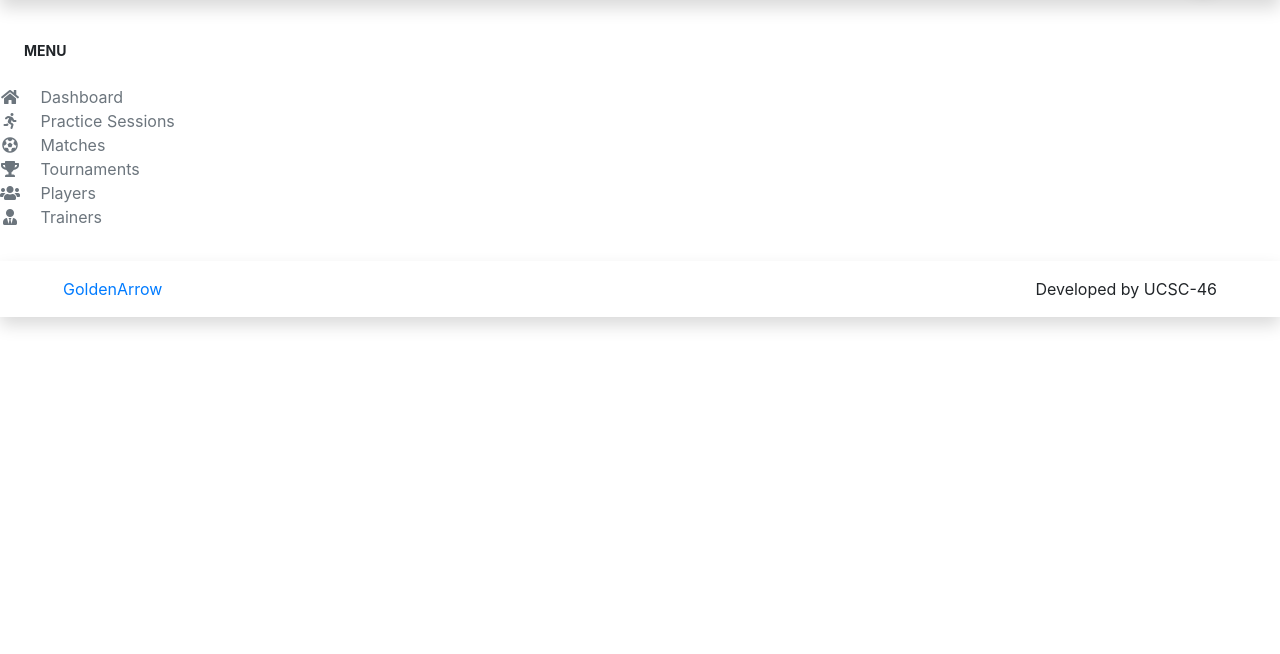
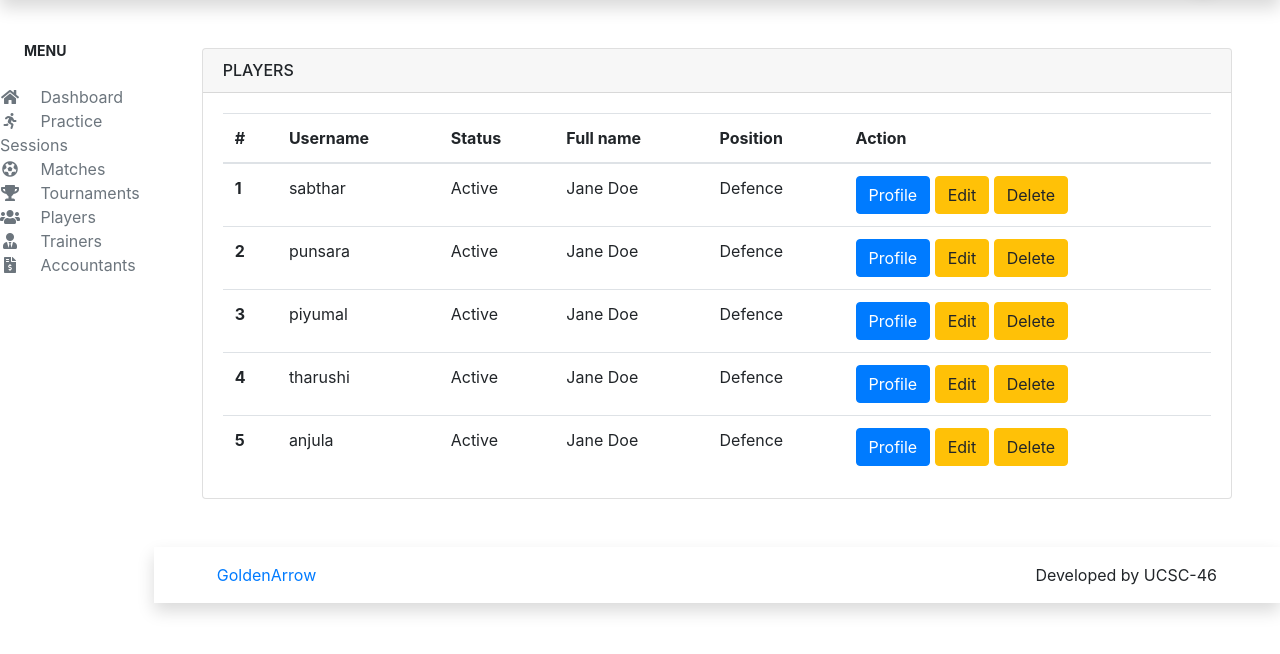
Before and after one commit to MohamedSabthar/GoldenArrow, a CodeIgniter app: page /GoldenArrow/index.php/admincontroller/viewPlayers in a window 1280 px wide. Shown: the part 72-726 px from the top of the page. Run offline with CodeIgniter, Linux system fonts and the light colour scheme; data comes from the database, SQL or seed files in the repository; some libraries are stand-ins or nearby versions.

Commit message:
Player profile page and view players page

```diff
--- a/application/controllers/AdminController.php
+++ b/application/controllers/AdminController.php
@@ -12,10 +12,12 @@
     public function index()
     {
         //setting header
-        $header = array("title"=>"Administrator",
-                        "dashboardTitle"=>"Administrator Dashboard",
-                        "userName"=>"Administrator Name",
-                        "userRole"=>"Administrator");
+        $header = array(
+            "title" => "Administrator",
+            "dashboardTitle" => "Administrator Dashboard",
+            "userName" => "Administrator Name",
+            "userRole" => "Administrator"
+        );
 
         $data['active'] = 'dashboard';
 
@@ -35,10 +37,12 @@
     public function viewPracticeSessions()
     {
         //setting header
-        $header = array("title"=>"Practice Sessions",
-                        "dashboardTitle"=>"Administrator Dashboard",
-                        "userName"=>"Administrator Name",
-                        "userRole"=>"Administrator");
+        $header = array(
+            "title" => "Practice Sessions",
+            "dashboardTitle" => "Administrator Dashboard",
+            "userName" => "Administrator Name",
+            "userRole" => "Administrator"
+        );
 
         $data['active'] = 'practice_sessions';
 
@@ -58,10 +62,12 @@
     public function viewMatches()
     {
         //setting header
-        $header = array("title"=>"Matches",
-                        "dashboardTitle"=>"Administrator Dashboard",
-                        "userName"=>"Administrator Name",
-                        "userRole"=>"Administrator");
+        $header = array(
+            "title" => "Matches",
+            "dashboardTitle" => "Administrator Dashboard",
+            "userName" => "Administrator Name",
+            "userRole" => "Administrator"
+        );
 
         $data['active'] = 'matches';
 
@@ -81,10 +87,12 @@
     public function viewTournaments()
     {
         //setting header
-        $header = array("title"=>"Administrator",
-                        "dashboardTitle"=>"Administrator Dashboard",
-                        "userName"=>"Administrator Name",
-                        "userRole"=>"Administrator");
+        $header = array(
+            "title" => "Administrator",
+            "dashboardTitle" => "Administrator Dashboard",
+            "userName" => "Administrator Name",
+            "userRole" => "Administrator"
+        );
 
         $data['active'] = 'tournaments';
 
@@ -104,33 +112,56 @@
     public function viewPlayers()
     {
         //setting header
-        $header = array("title"=>"Administrator",
-                        "dashboardTitle"=>"Administrator Dashboard",
-                        "userName"=>"Administrator Name",
-                        "userRole"=>"Administrator");
+        $header = array(
+            "title" => "Administrator",
+            "dashboardTitle" => "Administrator Dashboard",
+            "userName" => "Administrator Name",
+            "userRole" => "Administrator"
+        );
 
         $data['active'] = 'players';
 
         $this->load->model('AdminModel');
         $data['players'] = $this->AdminModel->getPlayers();
-        $data['trainers'] = $this->AdminModel->getTrainers();
-        $data['tournaments'] = $this->AdminModel->getPlayers();
-        $data['matches'] = $this->AdminModel->getPlayers();
 
         //loding views
         $this->load->view('include/header', $header);
         $this->load->view('admin/sidebar', $data);
-        //$this->load->view('admin/home', $data);
+        $this->load->view('admin/player/view_players', $data);
+        $this->load->view('include/footer');
+    }
+
+    public function viewPlayer($userId)
+    {
+        $this->load->model('AdminModel');
+        $data['player'] = $this->AdminModel->getPlayer($userId);
+
+        //setting header
+        $header = array(
+            "title" => "Administrator",
+            "dashboardTitle" => "Administrator Dashboard",
+            "userName" => "Administrator Name",
+            "userRole" => "Administrator"
+        );
+
+        $data['active'] = 'none';
+
+        //loding views
+        $this->load->view('include/header', $header);
+        $this->load->view('admin/sidebar', $data);
+        $this->load->view("admin/player/profile", $data);
         $this->load->view('include/footer');
     }
 
     public function viewTrainers()
     {
         //setting header
-        $header = array("title"=>"Administrator",
-                        "dashboardTitle"=>"Administrator Dashboard",
-                        "userName"=>"Administrator Name",
-                        "userRole"=>"Administrator");
+        $header = array(
+            "title" => "Administrator",
+            "dashboardTitle" => "Administrator Dashboard",
+            "userName" => "Administrator Name",
+            "userRole" => "Administrator"
+        );
 
         $data['active'] = 'trainers';
 
@@ -147,12 +178,15 @@
         $this->load->view('include/footer');
     }
 
-    public function dayView($year, $month, $day) {
+    public function dayView($year, $month, $day)
+    {
         //setting header
-        $header = array("title"=>"Events on $year-$month-$day",
-                        "dashboardTitle"=>"Administrator Dashboard",
-                        "userName"=>"Administrator Name",
-                        "userRole"=>"Administrator");
+        $header = array(
+            "title" => "Events on $year-$month-$day",
+            "dashboardTitle" => "Administrator Dashboard",
+            "userName" => "Administrator Name",
+            "userRole" => "Administrator"
+        );
         $data['active'] = 'none';
         //loding views
         $this->load->view('include/header', $header);
--- a/application/models/AdminModel.php
+++ b/application/models/AdminModel.php
@@ -5,6 +5,11 @@
     public function getPlayers() {
         $query = $this->db->get_where('user', array('userRole' => 'player'));
         return $query->result();
+    }
+
+    public function getPlayer($userId) {
+        $query = $this->db->get_where('user', array('userRole'=>'player', 'userId'=>$userId));
+        return $query->result()[0];
     }
 
     public function getTrainers() {
--- /dev/null
+++ b/application/views/admin/player/view_players.php
@@ -0,0 +1,48 @@
+<div class="page-holder w-100 d-flex flex-wrap">
+	<div class="container-fluid px-xl-5">
+		<section class="py-5">
+			<div class="row">
+				<div class="col-lg-12 mb-12">
+					<div class="card">
+						<div class="card-header">
+							<h6 class="text-uppercase mb-0">Players</h6>
+						</div>
+						<div class="card-body">
+							<table class="table card-text">
+								<thead>
+									<tr>
+										<th>#</th>
+										<th>Username</th>
+										<th>Status</th>
+										<th>Full name</th>
+										<th>Position</th>
+										<th>Action</th>
+									</tr>
+								</thead>
+								<tbody>
+									<?php
+									foreach ($players as $row) {
+										$profileUrl = base_url("index.php/AdminController/viewPlayer/$row->userId");
+										$editUrl = base_url("index.php/AdminController/viewPlayer/$row->userId");
+										$deleteUrl = base_url("index.php/AdminController/viewPlayer/$row->userId");
+										echo '<tr>';
+										echo "<th scope='row'>$row->userId</th>";
+										echo "<td>$row->userName</td>";
+										if ($row->accountStatus == 1) {
+											echo "<td>Active</td>";
+										} else {
+											echo "<td>Blocked</td>";
+										}
+										echo "<td>Jane Doe</td>";
+										echo "<td>Defence</td>";
+										echo "<td><a class='btn btn-primary' href='$profileUrl'>Profile</a>&nbsp<a class='btn btn-warning' href='$editUrl#'>Edit</a>&nbsp<a class='btn btn-warning' href='$deleteUrl'>Delete</a></td>";
+										echo '</tr>';
+									}
+									?>
+								</tbody>
+							</table>
+						</div>
+					</div>
+				</div>
+			</div>
+		</section>
--- a/application/views/admin/sidebar.php
+++ b/application/views/admin/sidebar.php
@@ -38,5 +38,11 @@
 						<i class="fas fa-fw fa-user-tie  mr-3 text-gray"></i>
 						<span>Trainers</span></a>
 				</li>
+
+				<li class="sidebar-list-item">
+					<a href="<?echo base_url('index.php/adminController/viewAccountants')?>" class="sidebar-link text-muted <?if (strcmp($active, 'accountants')==0) echo 'active'?>">
+						<i class="fas fa-fw fa-file-invoice-dollar mr-3 text-gray"></i>
+						<span>Accountants</span></a>
+				</li>
 			</ul>
 		</div>
```
Also changed, not shown: application/views/admin/player/profile.php (added, +45 -0 lines).
